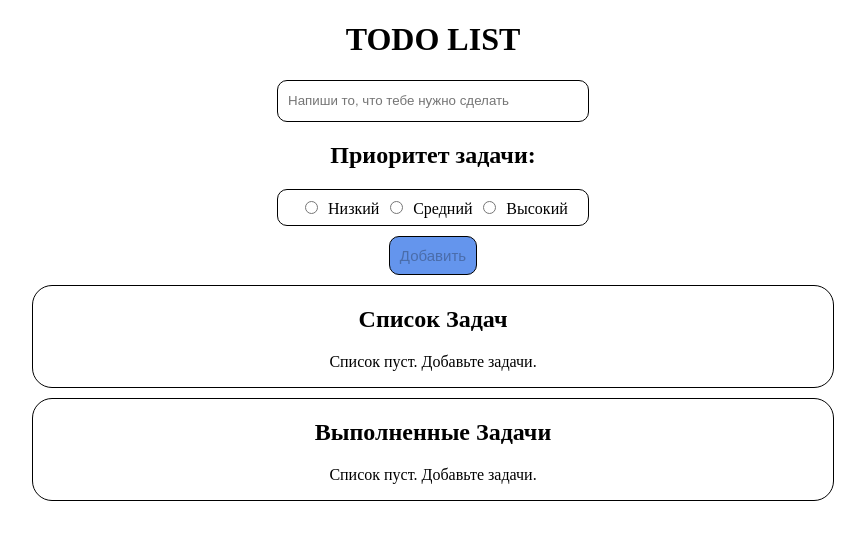
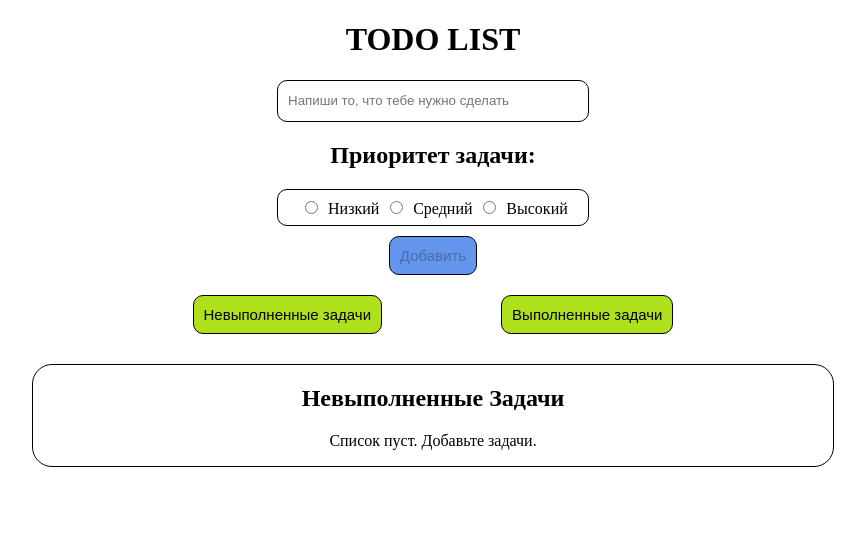
Before and after one commit to Kabatov/todos, a Vue app: page / in a window 1280 px wide. Shown: the top 540 px of the page, without its empty margins (207-1072 px from the left). Built offline with nearby package versions, Linux system fonts and the light colour scheme.

Commit message:
Сделал кнопки с переключениями блоков

```diff
--- a/src/App.vue
+++ b/src/App.vue
@@ -2,17 +2,24 @@
   <div class="todo-app">
     <TodoTitle />
     <TodoAddTask @add-task="addTask"/>
+    <TaskListSwitching @set-selected-task-list="setSelectTaskList"/>
+    <keep-alive>
       <TodoList
+        v-if="activeTaskList === 'task-list'"
         :task-list="taskList"
         @delete-todo="(id) => deleteTodo(id, 'taskList', 'taskListCompleted')"
-      :title="'Список Задач'"
+        :title="'Невыполненные Задачи'"
         @update-task="updateTask"
       />
+    </keep-alive>
+    <keep-alive>
       <TodoList
+        v-if="activeTaskList === 'task-list-completed'"
         :task-list="taskListCompleted"
         @delete-todo="(id) => deleteTodo(id, 'taskListCompleted', 'taskList')"
         :title="'Выполненные Задачи'"
       />
+    </keep-alive>
   </div>
 </template>
 
@@ -20,18 +27,21 @@
 import TodoAddTask from './components/TodoAddTask.vue';
 import TodoList from './components/TodoList.vue';
 import TodoTitle from './components/TodoTitle.vue';
+import TaskListSwitching from './components/TaskListSwitching.vue';
 
 export default {
   components: {
     TodoTitle,
     TodoList,
-    TodoAddTask
+    TodoAddTask,
+    TaskListSwitching
   },
 
   data() {
     return {
       taskList: [],
-      taskListCompleted: []
+      taskListCompleted: [],
+      activeTaskList: 'task-list'
     }
   },
 
@@ -44,7 +54,6 @@ export default {
       },
       deep: true
     }
-
   },
 
   methods: {
@@ -74,6 +83,10 @@ export default {
         }
         return task
       });
+    },
+
+    setSelectTaskList(arr) {
+      this.activeTaskList = arr;
     }
   }
 }
--- /dev/null
+++ b/src/components/TaskListSwitching.vue
@@ -0,0 +1,46 @@
+<template>
+  <div class="task-list-switching">
+    <button
+      class="task-list-switching__button"
+      @click="setSelectTask('task-list')"
+    >
+      Невыполненные задачи
+    </button>
+    <button
+      class="task-list-switching__button"
+      @click="setSelectTask('task-list-completed')"
+    >
+      Выполненные задачи
+    </button>
+  </div>
+</template>
+
+<script>
+export default {
+    props: ['task-list', 'task-list-completed'],
+
+    methods: {
+        setSelectTask(arr) {
+            this.$emit('set-selected-task-list', arr)
+        }
+    }
+}
+</script>
+
+<style>
+.task-list-switching {
+    width: 600px;
+    margin: 0 auto;
+    display: flex;
+    justify-content: space-around;
+    padding: 20px 0 20px 0;
+}
+
+.task-list-switching__button {
+    padding: 10px;
+    border: 1px solid black;
+    border-radius: 10px;
+    background-color: rgb(175, 224, 28);
+    font-size: 15px;
+}
+</style>
--- a/src/components/TodoAddTask.vue
+++ b/src/components/TodoAddTask.vue
@@ -50,7 +50,6 @@
 <script>
 
 export default {
-
   data() {
     return {
       inputTask: '',
```
Lines whose indentation alone changed are shown as unchanged.
